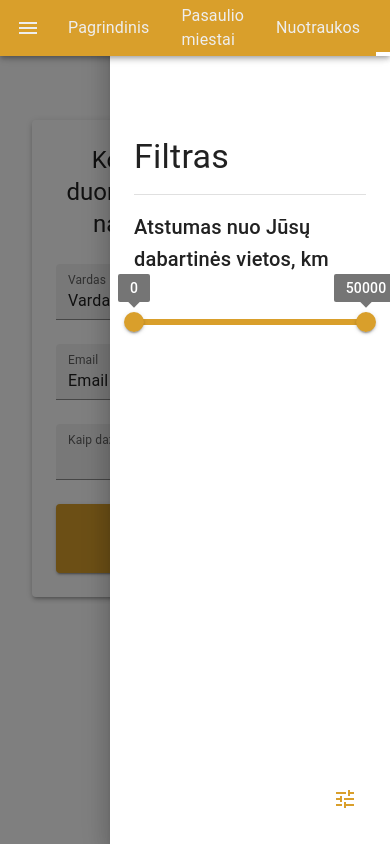
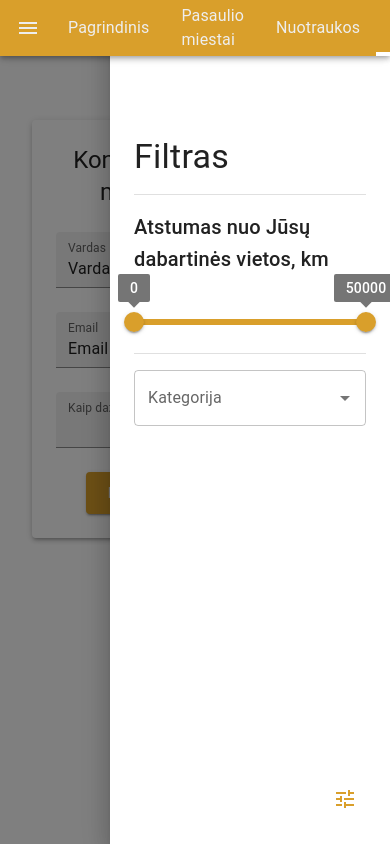
Before and after one commit to tatjanasibik/cafe3-react-simple-tatjana-sibik, a React (Create React App) app: page /contact in a window 390 px wide. Both pictures are taken after a click on the button 345 px from the left and 799 px from the top of the page. Built offline with nearby package versions, Linux system fonts and the light colour scheme.

Commit message:
feat: Autocomplete created

```diff
--- /dev/null
+++ b/src/pages/contact-page/components/filters.jsx
@@ -0,0 +1,107 @@
+import * as React from 'react';
+
+import {
+    Box,
+    Typography,
+    Drawer,
+    Divider,
+    useMediaQuery,
+    Slider,
+    FormControl,
+    IconButton,
+    Autocomplete,
+    TextField,
+} from '@mui/material';
+import TuneIcon from '@mui/icons-material/Tune';
+import theme from '../../../styles/theme';
+
+const categories = [
+    { id: '1', label: 'America' },
+    { id: '2', label: 'Asia' },
+    { id: '3', label: 'Europe' },
+]
+
+const Filters = () => {
+    const drawerWidth = 280;
+    const isExtraLarge = useMediaQuery((theme) => theme.breakpoints.up('xxl'));
+    const [drawerOpen, setDrawerOpen] = React.useState(false);
+    const [kmRange, setKmRange] = React.useState([0, 50000]);
+    const [category, setCategory] = React.useState(null);
+
+    return (
+        <>
+            <IconButton
+                size="large"
+                color="primary"
+                variant="contained"
+                sx={{
+                    position: 'fixed',
+                    bottom: 15,
+                    right: 15,
+                    zIndex: 5000,
+                    height: 60,
+                    width: 60,
+                    borderRadius: '50%',
+                    display: { xxl: 'none' },
+                }}
+                onClick={() => setDrawerOpen(!drawerOpen)}
+            >
+                <TuneIcon />
+            </IconButton>
+
+            <Drawer
+                anchor='right'
+                variant={isExtraLarge ? "persistent" : "temporary"}
+                open={isExtraLarge || drawerOpen}
+                onClose={() => setDrawerOpen(false)}
+            >
+                <Box sx={{ width: drawerWidth, p: 3, ...theme.mixins.toolbarOffset }}>
+                    <Box sx={(theme) => theme.mixins.toolbarOffset} />
+                    <Typography variant='h4'>Filtras</Typography>
+                    <Divider sx={{ my: 2 }} />
+                    <FormControl sx={{ width: '100%' }}>
+                        <Typography variant="h6" sx={{}}>Atstumas nuo Jūsų dabartinės vietos, km</Typography>
+                        <Slider
+                            value={kmRange}
+                            min={0}
+                            max={50000}
+                            onChange={(_, newKmRange) => setKmRange(newKmRange)}
+                            valueLabelDisplay="on"
+                            sx={{ mt: 4 }}
+                        />
+                    </FormControl>
+                    <Divider sx={{ my: 2 }} />
+                    <Autocomplete
+                        disablePortal
+                        options={categories}
+                        sx={{ width: '100%' }}
+                        value={category}
+                        onChange={(_, newCategory) => setCategory(newCategory)}
+                        renderInput={({
+                            InputLabelProps,
+                            InputProps,
+                            disabled,
+                            fullWidth,
+                            id,
+                            inputProps,
+                            size,
+                        }) => (
+                            <TextField
+                                InputLabelProps={InputLabelProps}
+                                InputProps={InputProps}
+                                disabled={disabled}
+                                fullWidth={fullWidth}
+                                id={id}
+                                inputProps={inputProps}
+                                size={size}
+                                label="Kategorija"
+                            />
+                        )}
+                    />
+                </Box>
+            </Drawer>
+        </>
+    )
+}
+
+export default Filters
--- /dev/null
+++ b/src/pages/contact-page/components/index.jsx
@@ -0,0 +1 @@
+export { default as Filters} from './filters';
--- a/src/pages/contact-page/index.jsx
+++ b/src/pages/contact-page/index.jsx
@@ -6,15 +6,10 @@ import {
     Button,
     Typography,
     MenuItem,
-    Drawer,
-    Divider,
-    IconButton,
-    useMediaQuery,
-    Slider,
-    FormControl,
 } from '@mui/material';
-import TuneIcon from '@mui/icons-material/Tune';
-import theme from '../../styles/theme';
+import { Filters } from './components';
+
+const drawerWidth = 280;
 
 const choices = [
     {
@@ -25,20 +20,18 @@ const choices = [
         value: 'kas mėnesį',
         label: 'kas mėnesį',
     },
-
 ];
 
-const drawerWidth = 280;
+const ContactPage = () => {
 
-const ContactPage = () => {
+
     const [fullname, setFullname] = React.useState('Vardas');
     const [email, setEmail] = React.useState('Email');
     const [choice, setChoice] = React.useState(choices[0]);
-    const [drawerOpen, setDrawerOpen] = React.useState(false);
-    const [kmRange, setKmRange] = React.useState([0, 50000]);
-    const isExtraLarge = useMediaQuery((theme) => theme.breakpoints.up('xxl'));
+
     return (
         <Box sx={{ display: 'flex', gap: 2, py: 11, px: 4 }}>
+            <Filters drawerWidth={drawerWidth} />
             <Paper
                 elevation={3}
                 sx={{
@@ -95,51 +88,7 @@ const ContactPage = () => {
                     <Button type="submit" variant="contained" size="large">Patvirtinti duomenis</Button>
                 </Box>
             </Paper>
-            <Box sx={{
-                display: 'flex', gap: 4, pt: 11, px: 4,
-            }}>
-                <IconButton
-                    size="large"
-                    color="primary"
-                    variant="contained"
-                    sx={{
-                        position: 'fixed',
-                        bottom: 15,
-                        right: 15,
-                        zIndex: 5000,
-                        height: 60,
-                        width: 60,
-                        borderRadius: '50%',
-                        display: { xxl: 'none' },
-                    }}
-                    onClick={() => setDrawerOpen(!drawerOpen)}
-                >
-                    <TuneIcon />
-                </IconButton>
-                <Drawer
-                    anchor='right'
-                    variant={isExtraLarge ? "persistent" : "temporary"}
-                    open={isExtraLarge || drawerOpen}
-                    onClose={() => setDrawerOpen(false)}
-                >
-                    <Box sx={{ width: drawerWidth, p: 3, ...theme.mixins.toolbarOffset }}>
-                        <Box sx={(theme) => theme.mixins.toolbarOffset} />
-                        <Typography variant='h4'>Filtras</Typography>
-                        <Divider sx={{ my: 2 }} />
-                        <FormControl sx={{ width: '100%' }}>
-                            <Typography variant="h6" sx={{}}>Atstumas nuo Jūsų dabartinės vietos, km</Typography>
-                            <Slider
-                                value={kmRange}
-                                min={0}
-                                max={50000}
-                                onChange = {(_, newKmRange) => setKmRange(newKmRange)}
-                                valueLabelDisplay="on"
-                                sx={{mt: 4}}
-                            />
-                        </FormControl>
-                    </Box>
-                </Drawer>
-            </Box>
+
         </Box>
     );
 };
```
Also changed, not shown: .eslintrc.js.
